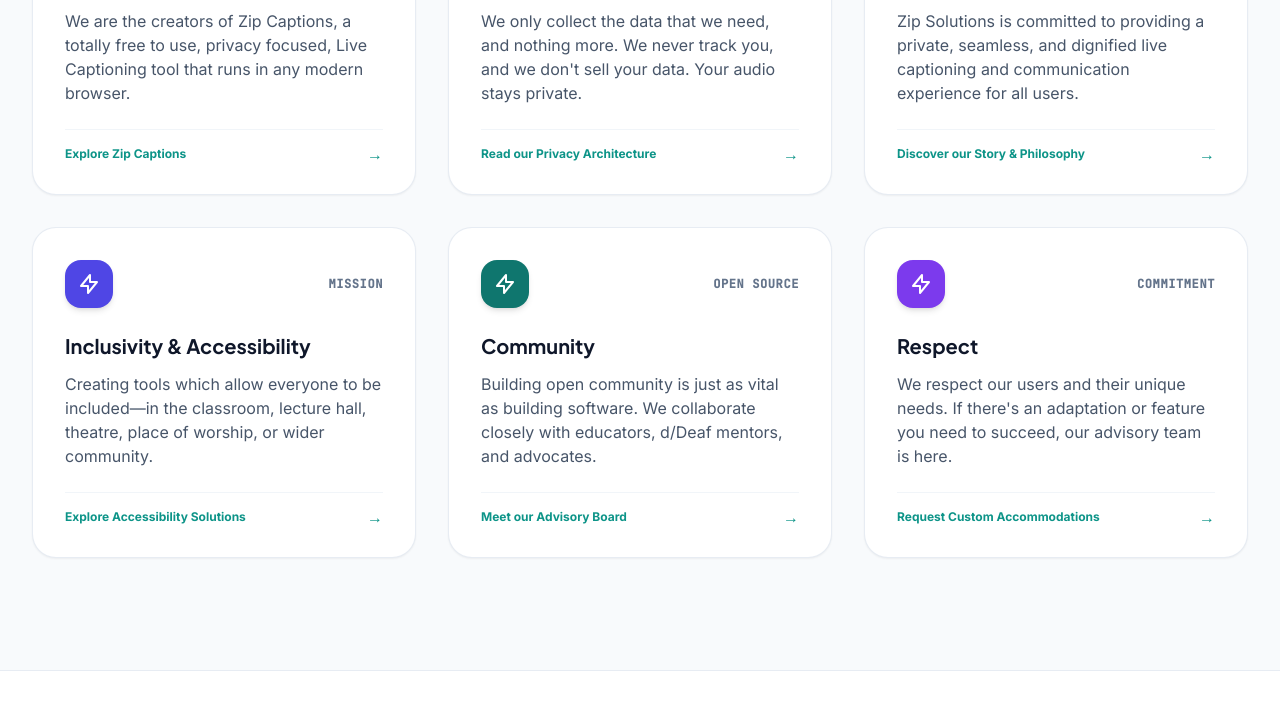
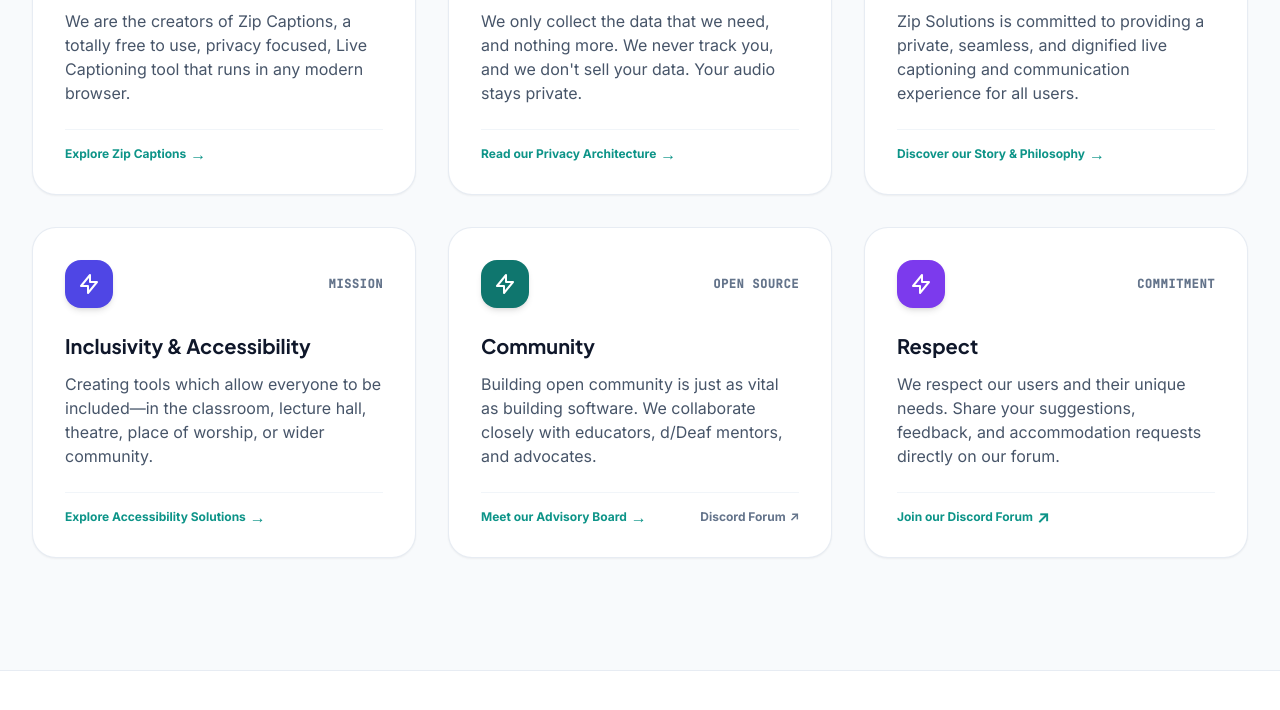
Before and after one commit to crippit/zip-solutions-home, an Astro site: page / in a window 1280 px wide. Shown: the part 1184-1894 px from the top of the page. Built offline with nearby package versions, Linux system fonts and the light colour scheme; Astro itself is replaced by a stand-in of ours.

Commit message:
Link Respect to Discord forum and add Discord community link to advisory and community cards

```diff
--- a/src/pages/advisory.astro
+++ b/src/pages/advisory.astro
@@ -66,6 +66,21 @@
             <h3 class="text-sm font-bold font-heading text-white mb-1">Broadcast Reliability</h3>
             <p class="text-xs text-slate-400 leading-relaxed">Real-world guidance from volunteer broadcast directors and community producers.</p>
           </div>
+        </div>
+
+        <div class="pt-4 flex flex-wrap items-center gap-4 border-t border-slate-800/80">
+          <a
+            href="https://discord.gg/5Hyu7sQTHv"
+            target="_blank"
+            rel="noopener noreferrer"
+            class="inline-flex items-center gap-2 px-6 py-3 rounded-xl font-heading font-bold text-xs text-midnight bg-teal-brand hover:bg-teal-300 shadow-md transition-all"
+          >
+            <span>Join Our Discord Community Forum</span>
+            <svg class="w-3.5 h-3.5" fill="none" viewBox="0 0 24 24" stroke="currentColor">
+              <path stroke-linecap="round" stroke-linejoin="round" stroke-width="2" d="M10 6H6a2 2 0 00-2 2v10a2 2 0 002 2h10a2 2 0 002-2v-4M14 4h6m0 0v6m0-6L10 14" />
+            </svg>
+          </a>
+          <span class="text-xs text-slate-400">Share feedback, request features, and connect with fellow educators &amp; advocates.</span>
         </div>
       </div>
     </div>
--- a/src/pages/index.astro
+++ b/src/pages/index.astro
@@ -46,15 +46,18 @@
     color: "bg-teal-dark",
     href: "/advisory",
     linkText: "Meet our Advisory Board",
+    secondaryHref: "https://discord.gg/5Hyu7sQTHv",
+    secondaryLinkText: "Discord Forum",
   },
   {
     title: "Respect",
-    details: "We respect our users and their unique needs. If there's an adaptation or feature you need to succeed, our advisory team is here.",
+    details: "We respect our users and their unique needs. Share your suggestions, feedback, and accommodation requests directly on our forum.",
     icon: "check",
     badge: "Commitment",
     color: "bg-amethyst-dark",
-    href: "/contact-us#accommodations",
-    linkText: "Request Custom Accommodations",
+    href: "https://discord.gg/5Hyu7sQTHv",
+    linkText: "Join our Discord Forum",
+    external: true,
   }
 ];
 ---
@@ -172,13 +175,28 @@
             </p>
           </div>
 
-          <a
-            href={feature.href}
-            class="mt-6 pt-4 border-t border-slate-100 flex items-center justify-between text-xs font-bold text-teal-brand group-hover:text-midnight transition-colors"
-          >
-            <span>{feature.linkText}</span>
-            <span class="text-base leading-none group-hover:translate-x-1 transition-transform">&rarr;</span>
-          </a>
+          <div class="mt-6 pt-4 border-t border-slate-100 flex items-center justify-between text-xs font-bold text-teal-brand">
+            <a
+              href={feature.href}
+              target={feature.external ? "_blank" : undefined}
+              rel={feature.external ? "noopener noreferrer" : undefined}
+              class="group-hover:text-midnight transition-colors inline-flex items-center gap-1"
+            >
+              <span>{feature.linkText}</span>
+              <span class="text-base leading-none group-hover:translate-x-1 transition-transform">{feature.external ? "↗" : "→"}</span>
+            </a>
+            {feature.secondaryHref && (
+              <a
+                href={feature.secondaryHref}
+                target="_blank"
+                rel="noopener noreferrer"
+                class="text-slate-500 hover:text-midnight transition-colors inline-flex items-center gap-1"
+              >
+                <span>{feature.secondaryLinkText}</span>
+                <span class="text-xs leading-none">↗</span>
+              </a>
+            )}
+          </div>
         </div>
       ))}
     </div>
```
